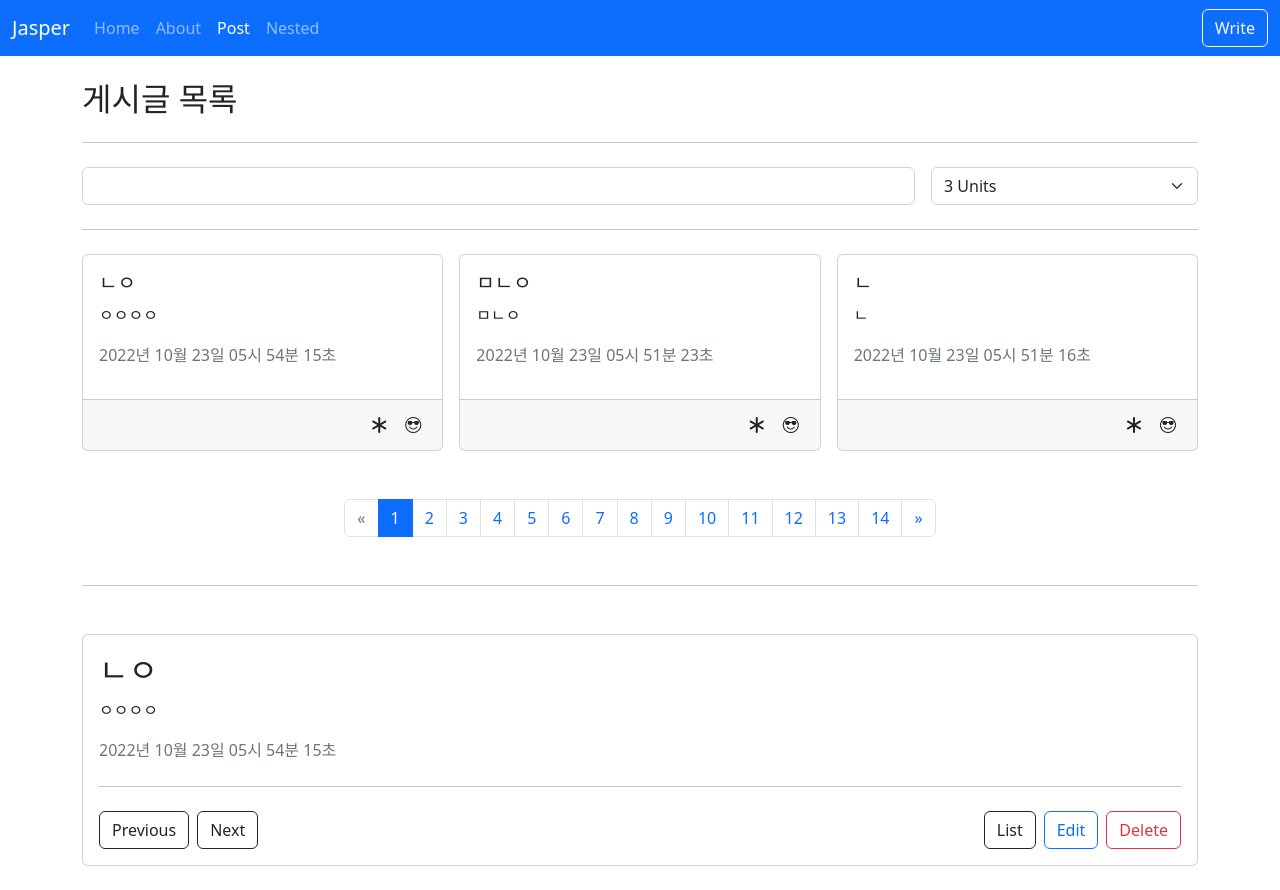
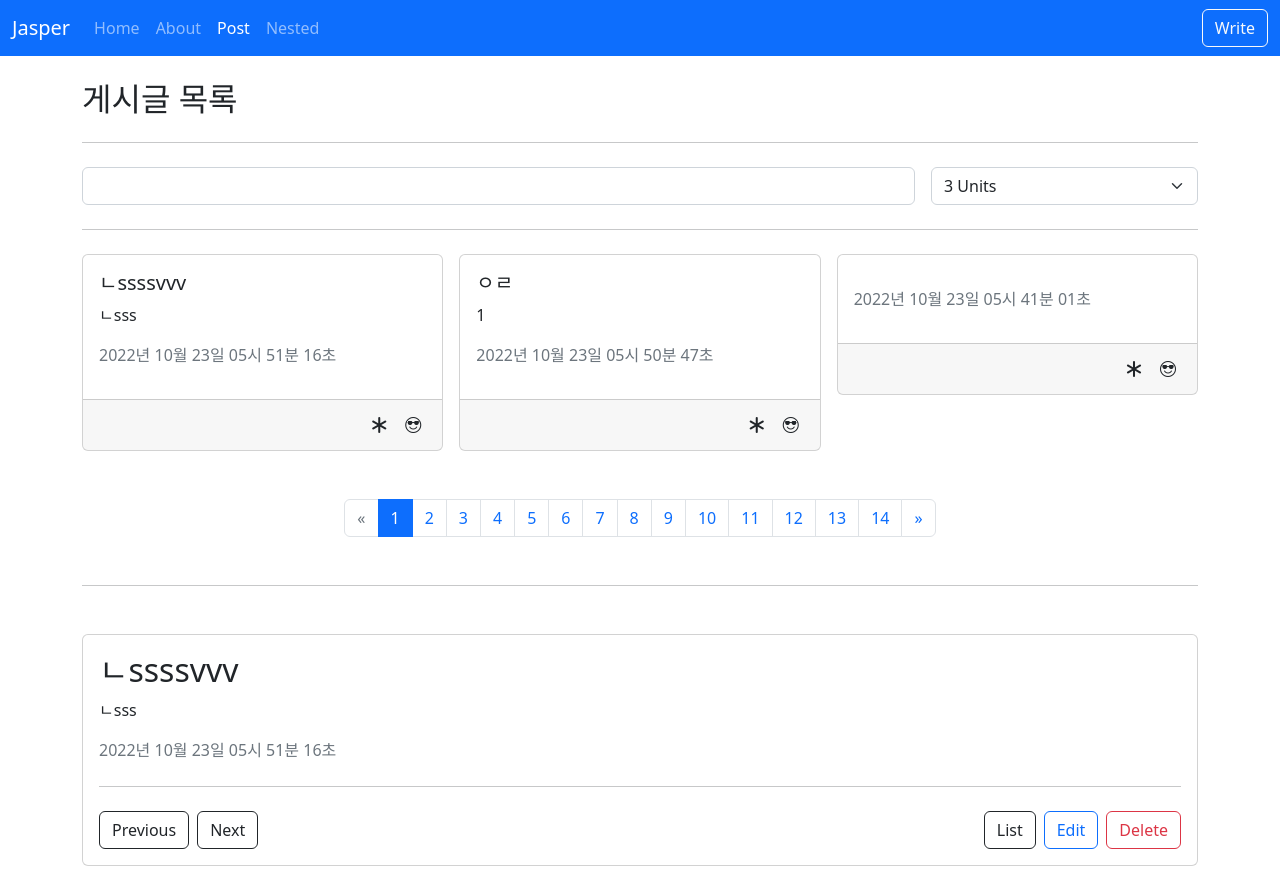
Before and after one commit to yeonghoonPark/vue-g_two, a Vue app: page /posts in a window 1280 px wide. Built offline with nearby package versions, Linux system fonts and the light colour scheme; data requests are answered from the project's data file.

Commit message:
Add files via upload

```diff
--- a/db.json
+++ b/db.json
@@ -160,19 +160,13 @@
       "id": 58
     },
     {
-      "title": "ㄴ",
-      "content": "ㄴ",
+      "title": "ㄴssssvvv",
+      "content": "ㄴsss",
       "createdAt": 1666504276437,
       "id": 59
     },
     {
       "id": 60
-    },
-    {
-      "title": "ㅁㄴㅇ",
-      "content": "ㅁㄴㅇ",
-      "createdAt": 1666504283101,
-      "id": 61
     },
     {
       "id": 62
@@ -185,12 +179,6 @@
     },
     {
       "id": 66
-    },
-    {
-      "title": "ㄴㅇ",
-      "content": "ㅇㅇㅇㅇ",
-      "createdAt": 1666504455037,
-      "id": 67
     }
   ]
 }
--- a/src/components/app/AppAlert.vue
+++ b/src/components/app/AppAlert.vue
@@ -8,7 +8,7 @@
   <div class="app-alert">
     <TransitionGroup name="slide">
       <div
-        v-for="({ message, type }, index) in items"
+        v-for="({ message, type }, index) in alerts"
         :key="index"
         class="alert"
         :class="typeStyle(type)"
@@ -22,13 +22,16 @@
 
 <script setup>
 import { computed } from "@vue/reactivity";
+import { useAlert } from "../../composables/useAlert";
 
 // TranstionGroup
-const props = defineProps({
-  items: {
-    type: Array,
-  },
-});
+// const props = defineProps({
+//   items: {
+//     type: Array,
+//   },
+// });
+
+const { alerts } = useAlert();
 
 const typeStyle = (type) =>
   type === "error" ? "alert-danger" : "alert-success";
```
